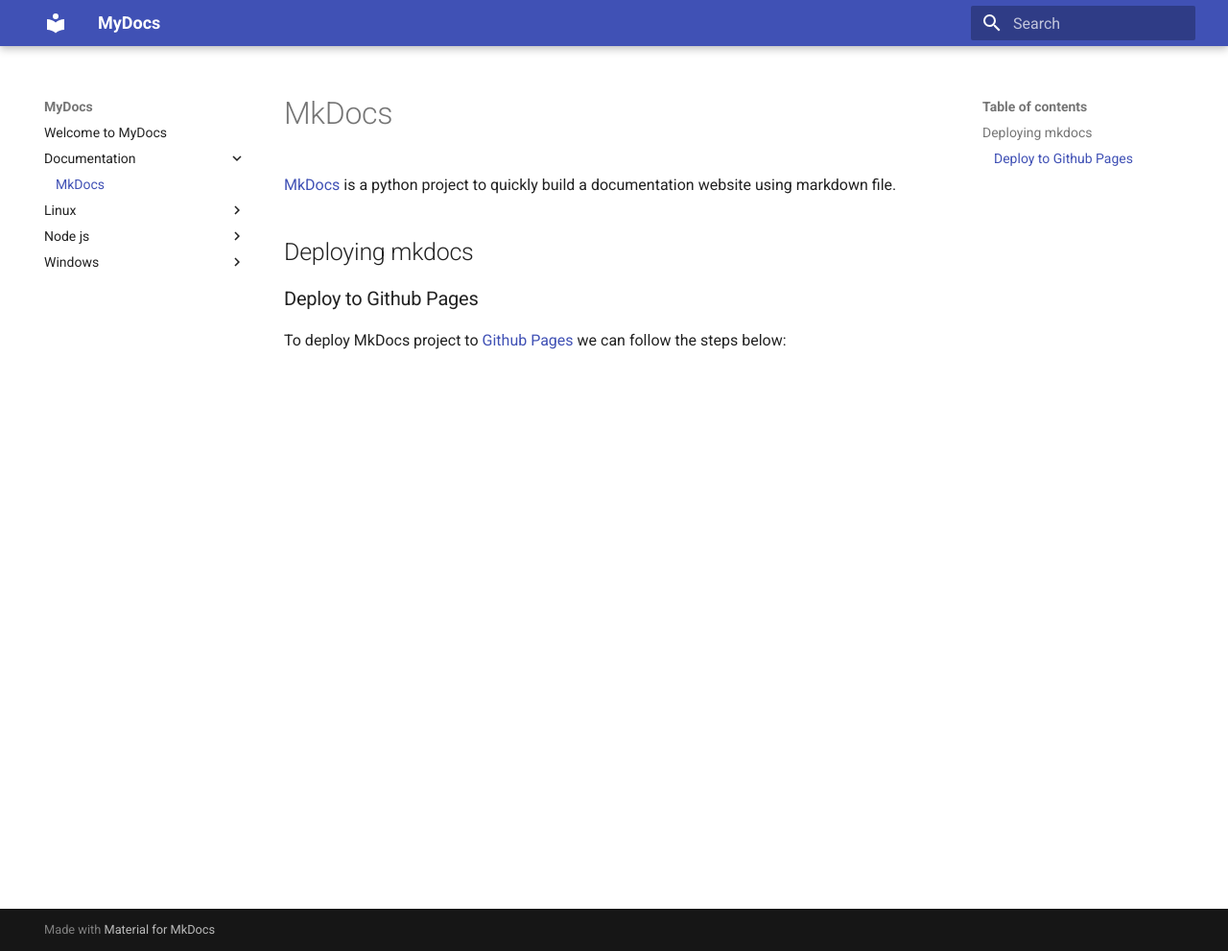
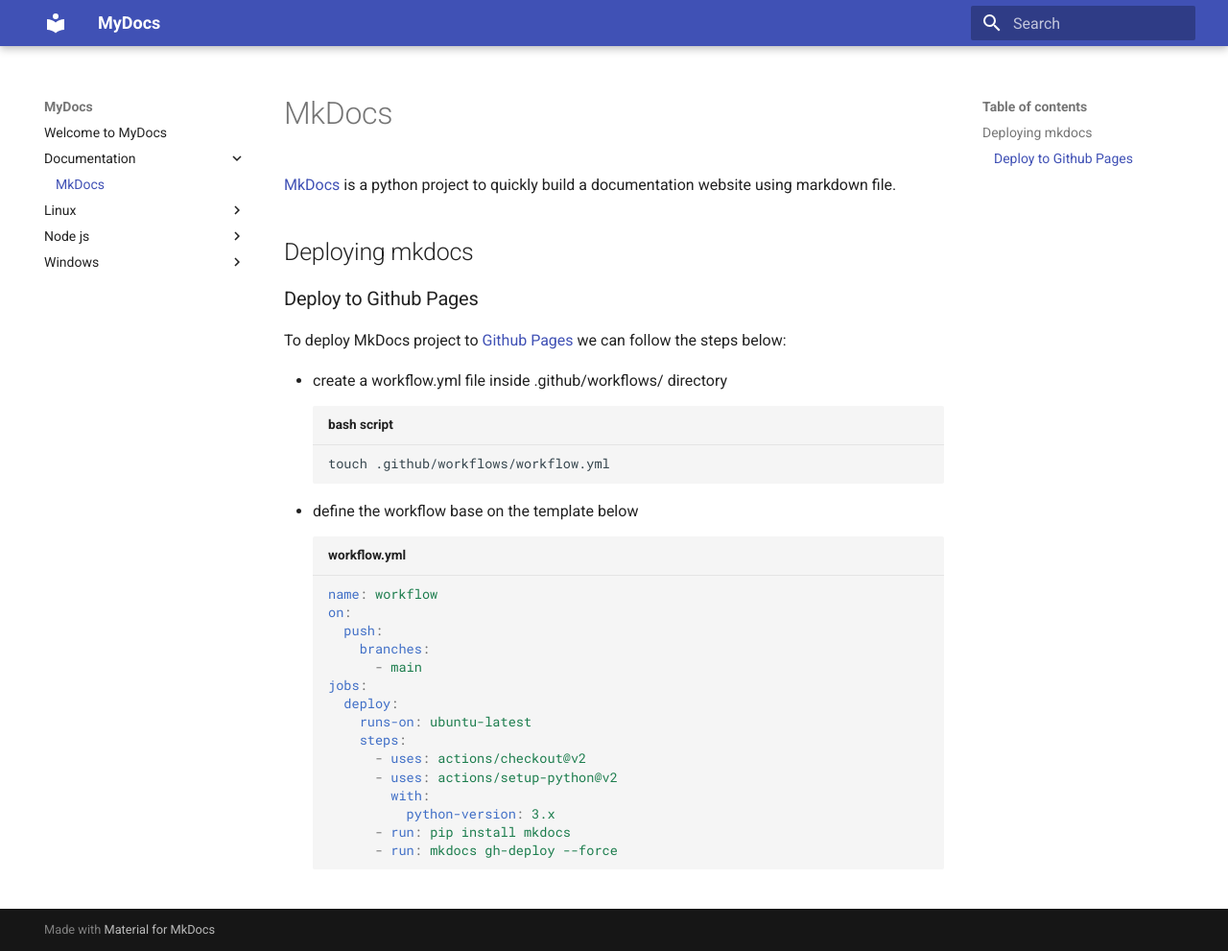
Before and after one commit to rhexa/mydocs, an MkDocs documentation site: the page built from docs/documentation/mkdocs.md, in a window 1280 px wide and 991 px high. Shown: the whole window at 96% size. Built offline with MkDocs 1.6.1 and Material for MkDocs 9.7.7, drawn with Linux system fonts in a browser that asks for light colours.

Commit message:
add gh workflow steps

````diff
--- a/docs/documentation/mkdocs.md
+++ b/docs/documentation/mkdocs.md
@@ -8,3 +8,26 @@
 
 To deploy MkDocs project to [Github Pages](https://pages.github.com/)
 we can follow the steps below:
+
+- create a workflow.yml file inside .github/workflows/ directory
+``` bash title="bash script"
+touch .github/workflows/workflow.yml
+```
+- define the workflow base on the template below
+``` yaml  title="workflow.yml"
+name: workflow
+on:
+  push:
+    branches:
+      - main
+jobs:
+  deploy:
+    runs-on: ubuntu-latest
+    steps:
+      - uses: actions/checkout@v2
+      - uses: actions/setup-python@v2
+        with:
+          python-version: 3.x
+      - run: pip install mkdocs
+      - run: mkdocs gh-deploy --force
+```
````
